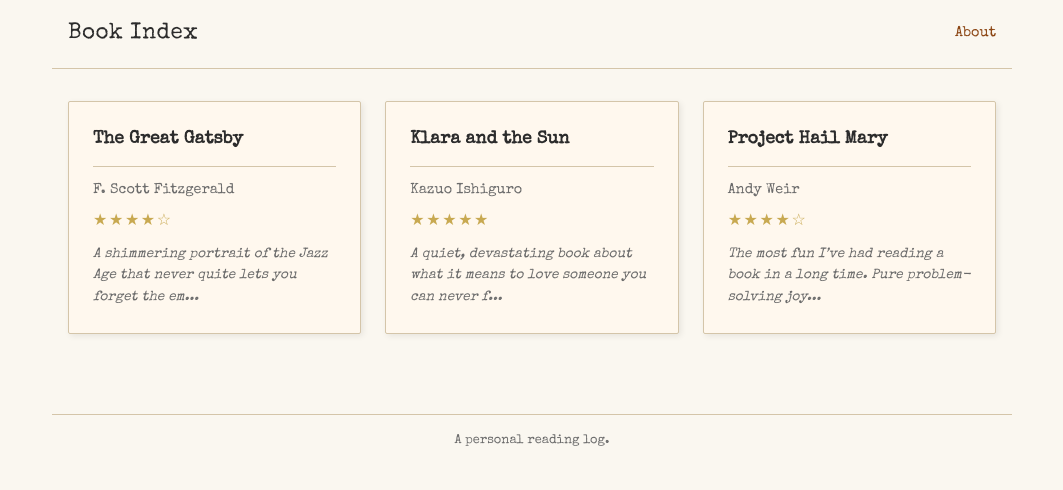
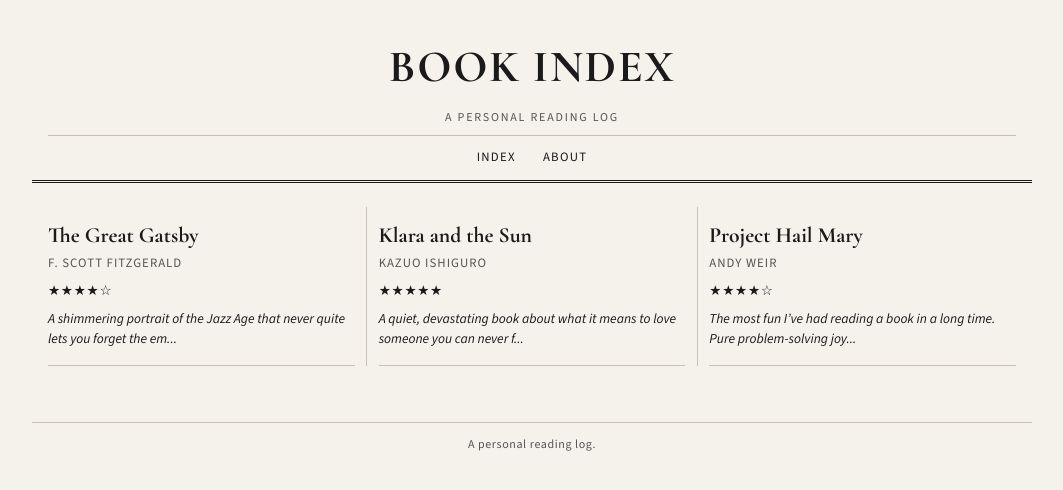
Before and after one commit to tymatcha/bookblog, a Jekyll site: the page built from index.html, in a window 1280 px wide. Shown: the top 490 px of the page, without its empty margins (108-1171 px from the left). Built offline with Jekyll 4.4.1, drawn with Linux system fonts in a browser that asks for light colours.

Commit message:
Switch to broadsheet newspaper theme
Cormorant Garamond headlines, Source Sans 3 body text, multi-column
layout with column rules, drop caps on review pages, justified text.

Co-Authored-By: Claude Opus 4.6 <noreply@anthropic.com>

```diff
--- a/_layouts/default.html
+++ b/_layouts/default.html
@@ -7,13 +7,15 @@
   <meta name="description" content="{{ site.description }}">
   <link rel="preconnect" href="https://fonts.googleapis.com">
   <link rel="preconnect" href="https://fonts.gstatic.com" crossorigin>
-  <link href="https://fonts.googleapis.com/css2?family=Special+Elite&display=swap" rel="stylesheet">
+  <link href="https://fonts.googleapis.com/css2?family=Cormorant+Garamond:ital,wght@0,400;0,700;1,400&family=Source+Sans+3:ital,wght@0,400;0,600;1,400&display=swap" rel="stylesheet">
   <link rel="stylesheet" href="{{ '/assets/css/main.css' | relative_url }}">
 </head>
 <body>
   <header class="site-header">
     <a href="{{ '/' | relative_url }}" class="site-title">{{ site.title }}</a>
+    <div class="site-dateline">A Personal Reading Log</div>
     <nav class="site-nav">
+      <a href="{{ '/' | relative_url }}">Index</a>
       <a href="{{ '/about/' | relative_url }}">About</a>
     </nav>
   </header>
--- a/_sass/_base.scss
+++ b/_sass/_base.scss
@@ -4,10 +4,10 @@
 
 body {
   margin: 0;
-  background: $cream;
+  background: $page-bg;
   color: $ink;
   font-family: $font-body;
-  font-size: 16px;
+  font-size: 15px;
   line-height: 1.6;
 }
 
@@ -23,42 +23,69 @@ a {
 .site-header {
   max-width: $max-width;
   margin: 0 auto;
-  padding: 1rem;
-  display: flex;
-  justify-content: space-between;
-  align-items: center;
-  border-bottom: 1px solid $rule-color;
+  padding: 2rem 1rem 0.75rem;
+  text-align: center;
+  border-bottom: 3px double $rule-color;
 }
 
 .site-title {
-  font-size: 1.4rem;
+  font-family: $font-headline;
+  font-size: 2.8rem;
+  font-weight: 700;
   color: $ink;
   text-decoration: none;
-  letter-spacing: 0.02em;
+  letter-spacing: 0.04em;
+  text-transform: uppercase;
+  display: block;
 
   &:hover {
     text-decoration: none;
-    color: $accent;
+    color: $ink;
   }
 }
 
-.site-nav a {
-  margin-left: 1.5rem;
-  font-size: 0.9rem;
+.site-dateline {
+  font-family: $font-body;
+  font-size: 0.75rem;
+  color: $ink-light;
+  letter-spacing: 0.15em;
+  text-transform: uppercase;
+  margin-top: 0.25rem;
+}
+
+.site-nav {
+  margin-top: 0.5rem;
+  padding-top: 0.5rem;
+  border-top: 1px solid $rule-light;
+
+  a {
+    font-family: $font-body;
+    font-size: 0.8rem;
+    color: $ink;
+    text-transform: uppercase;
+    letter-spacing: 0.1em;
+    margin: 0 0.75rem;
+
+    &:hover {
+      color: $accent;
+      text-decoration: none;
+    }
+  }
 }
 
 main {
   max-width: $max-width;
   margin: 0 auto;
-  padding: 2rem 1rem;
+  padding: 1.5rem 1rem;
 }
 
 .site-footer {
   max-width: $max-width;
-  margin: 3rem auto 1rem;
-  padding: 1rem;
+  margin: 2rem auto 1rem;
+  padding: 0.75rem 1rem;
   text-align: center;
   color: $ink-light;
-  font-size: 0.8rem;
-  border-top: 1px solid $rule-color;
+  font-size: 0.75rem;
+  border-top: 1px solid $rule-light;
+  letter-spacing: 0.05em;
 }
--- a/_sass/_book-page.scss
+++ b/_sass/_book-page.scss
@@ -1,32 +1,42 @@
 .book-review {
   max-width: 65ch;
+  margin: 0 auto;
 }
 
 .book-header {
-  margin-bottom: 2rem;
+  margin-bottom: 1.5rem;
+  padding-bottom: 1rem;
+  border-bottom: 1px solid $rule-light;
+  text-align: center;
 }
 
 .book-header h1 {
-  font-size: 1.8rem;
+  font-family: $font-headline;
+  font-size: 2.2rem;
+  font-weight: 700;
+  line-height: 1.15;
   margin: 0 0 0.5rem;
 }
 
 .book-meta {
+  font-family: $font-body;
+  font-size: 0.85rem;
   color: $ink-light;
-  font-size: 0.9rem;
+  text-transform: uppercase;
+  letter-spacing: 0.08em;
   margin: 0;
 }
 
 .book-meta .rating {
   color: $star-color;
-  letter-spacing: 0.1em;
+  letter-spacing: 0.05em;
 }
 
 .book-cover {
-  max-width: 200px;
+  max-width: 180px;
   float: right;
   margin: 0 0 1rem 1.5rem;
-  box-shadow: $shadow;
+  border: 1px solid $rule-light;
 
   @media (max-width: 600px) {
     float: none;
@@ -37,14 +47,33 @@
 
 .book-body {
   margin-bottom: 2rem;
+  text-align: justify;
+  hyphens: auto;
 
   p {
-    margin: 0 0 1rem;
+    margin: 0 0 0.85rem;
+    text-indent: 1.5em;
+  }
+
+  p:first-child {
+    text-indent: 0;
+
+    &::first-letter {
+      font-family: $font-headline;
+      font-size: 3.2em;
+      float: left;
+      line-height: 0.8;
+      margin: 0.05em 0.1em 0 0;
+      font-weight: 700;
+      color: $ink;
+    }
   }
 }
 
 .back-link {
   display: inline-block;
   margin-top: 1rem;
-  font-size: 0.9rem;
+  font-size: 0.8rem;
+  text-transform: uppercase;
+  letter-spacing: 0.08em;
 }
--- a/_sass/_cards.scss
+++ b/_sass/_cards.scss
@@ -1,55 +1,70 @@
 .card-grid {
-  display: grid;
-  grid-template-columns: repeat(auto-fill, minmax($card-width, 1fr));
-  gap: 1.5rem;
+  column-count: 3;
+  column-gap: 1.5rem;
+  column-rule: 1px solid $rule-light;
+
+  @media (max-width: 768px) {
+    column-count: 2;
+  }
+
+  @media (max-width: 480px) {
+    column-count: 1;
+  }
 }
 
 .book-card {
   display: block;
-  background: $card-bg;
-  border: 1px solid $rule-color;
-  border-radius: $card-radius;
-  padding: $card-padding;
-  box-shadow: $shadow;
+  break-inside: avoid;
+  padding: 1rem 0;
+  border-bottom: 1px solid $rule-light;
+  margin-bottom: 0;
   text-decoration: none;
   color: inherit;
-  transition: box-shadow 0.2s ease, transform 0.2s ease;
+  transition: color 0.15s ease;
 
   &:hover {
-    box-shadow: $shadow-hover;
-    transform: translateY(-2px);
     text-decoration: none;
+
+    .card-title {
+      color: $accent;
+    }
   }
 }
 
 .card-title {
-  font-size: 1.1rem;
-  font-weight: bold;
-  margin: 0;
+  font-family: $font-headline;
+  font-size: 1.35rem;
+  font-weight: 700;
+  line-height: 1.2;
+  margin: 0 0 0.25rem;
+  transition: color 0.15s ease;
 }
 
 .card-rule {
-  border: none;
-  border-top: 1px solid $rule-color;
-  margin: 0.75rem 0;
+  display: none;
 }
 
 .card-author {
+  font-family: $font-body;
+  font-size: 0.8rem;
   color: $ink-light;
-  font-size: 0.9rem;
-  margin: 0 0 0.5rem;
+  text-transform: uppercase;
+  letter-spacing: 0.08em;
+  margin: 0 0 0.4rem;
 }
 
 .card-rating {
+  font-size: 0.85rem;
+  letter-spacing: 0.05em;
+  margin: 0 0 0.4rem;
   color: $star-color;
-  font-size: 1rem;
-  letter-spacing: 0.1em;
-  margin: 0 0 0.5rem;
 }
 
 .card-teaser {
-  color: $ink-light;
+  font-family: $font-body;
   font-size: 0.85rem;
+  color: $ink;
   font-style: italic;
+  line-height: 1.5;
   margin: 0;
 }
--- a/_sass/_variables.scss
+++ b/_sass/_variables.scss
@@ -1,16 +1,14 @@
-$cream: #FAF7F0;
-$card-bg: #FFF8EE;
-$ink: #2C2C2C;
-$ink-light: #6B6B6B;
-$accent: #8B4513;
-$rule-color: #D4C5A9;
-$star-color: #C8A951;
+// Broadsheet theme — newspaper aesthetic
+$page-bg: #F5F1EB;
+$card-bg: $page-bg;
+$ink: #1A1A1A;
+$ink-light: #555555;
+$accent: #8B0000;
+$rule-color: #1A1A1A;
+$rule-light: #C8C0B4;
+$star-color: #1A1A1A;
 
-$font-body: 'Special Elite', 'Courier New', monospace;
+$font-headline: 'Cormorant Garamond', 'Georgia', serif;
+$font-body: 'Source Sans 3', 'Helvetica Neue', Arial, sans-serif;
 
-$card-width: 280px;
-$card-padding: 1.5rem;
-$card-radius: 2px;
-$shadow: 2px 2px 6px rgba(0, 0, 0, 0.08);
-$shadow-hover: 3px 3px 10px rgba(0, 0, 0, 0.14);
-$max-width: 960px;
+$max-width: 1000px;
```
